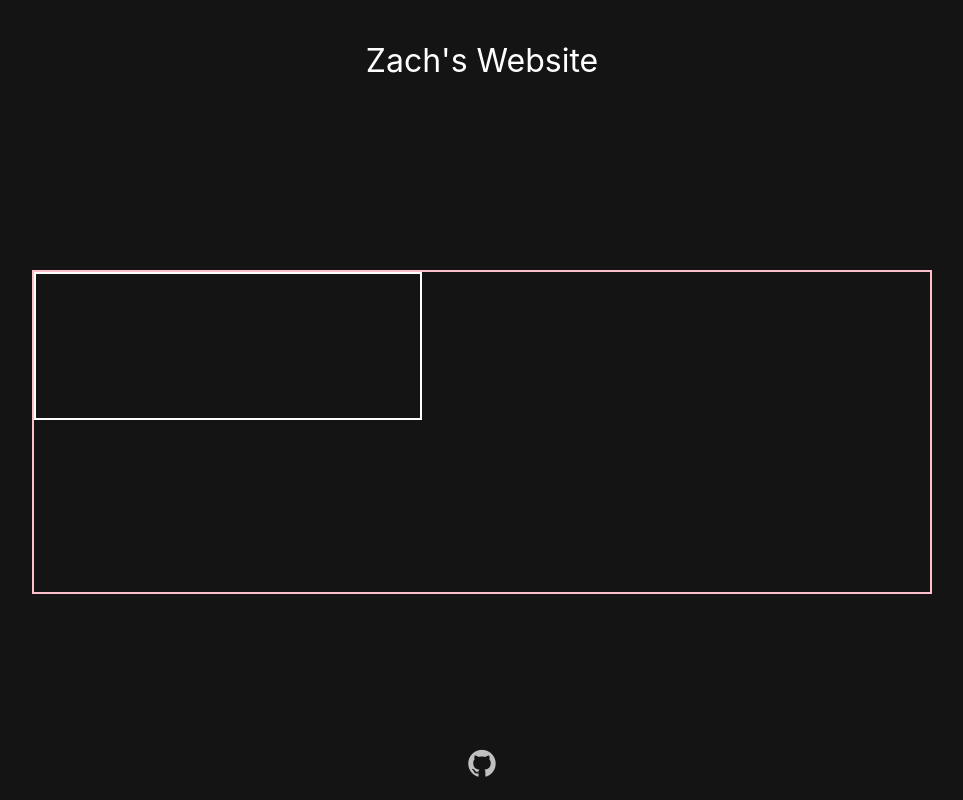
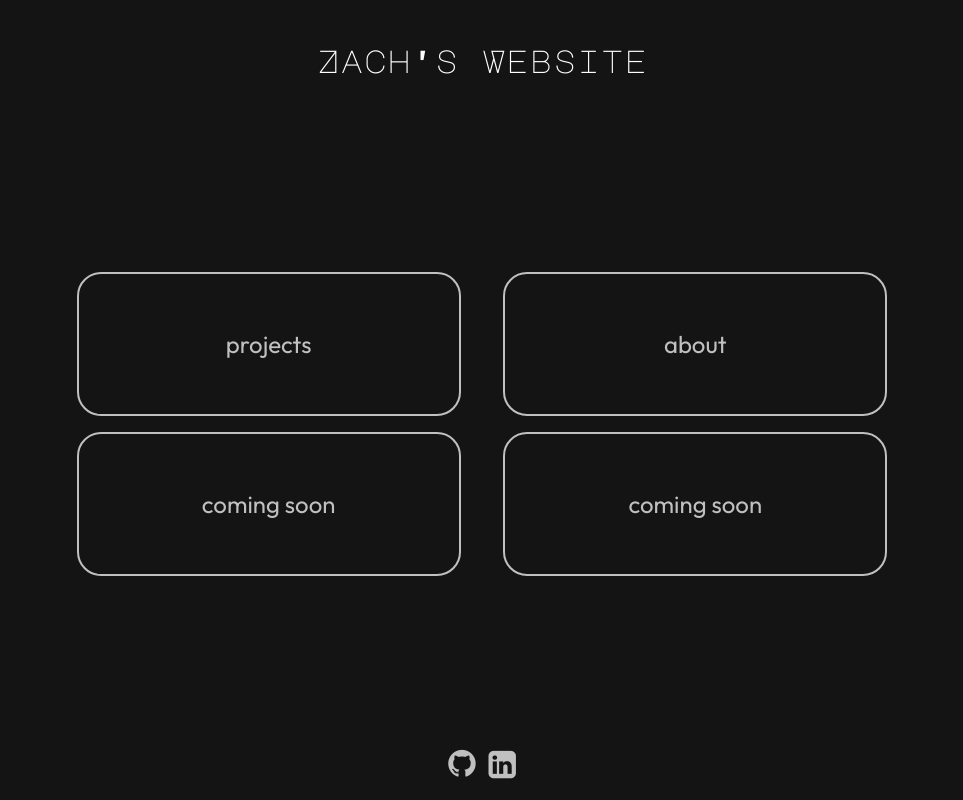
Before and after one commit to ZachNobles/ZachNobles.github.io, a React (Create React App) app: page / in a window 1280 px wide. Shown: the whole page, without its empty margins (158-1121 px from the left). Built offline with nearby package versions, Linux system fonts and the light colour scheme.

Commit message:
home page done

```diff
--- a/public/index.html
+++ b/public/index.html
@@ -10,7 +10,14 @@
       content="Zach Nobles' portfolio"
     />
     <link rel="manifest" href="%PUBLIC_URL%/manifest.json" />
+
     <link rel="stylesheet" href="https://cdnjs.cloudflare.com/ajax/libs/font-awesome/4.7.0/css/font-awesome.min.css">
+
+    <link rel="preconnect" href="https://fonts.googleapis.com">
+    <link rel="preconnect" href="https://fonts.gstatic.com" crossorigin>
+    <link href="https://fonts.googleapis.com/css2?family=Major+Mono+Display&display=swap" rel="stylesheet">
+    <link href="https://fonts.googleapis.com/css2?family=Outfit:wght@100..900&display=swap" rel="stylesheet">
+
     <title>Zach's Website</title>
   </head>
   <body data-theme="dark">
--- a/src/App.css
+++ b/src/App.css
@@ -1,8 +1,13 @@
 body[data-theme="dark"] {
+  --silver: #c0c0c0;
+
   --background-color: RGB(20, 20, 20);
   --text-color: white;
-  --logo-default: #c0c0c0;
+  --logo-default: var(--silver);
   --logo-hover: white;
+
+  --button-text: var(--silver);
+  --button-border: var(--silver);
 }
 
 
@@ -10,6 +15,19 @@ body {
   background-color: var(--background-color);
   color: var(--text-color);
 
+}
+
+.glyph {
+  font-family: "Major Mono Display", serif;
+  font-weight: 400;
+  font-style: normal;
+}
+
+.geometric {
+  font-family: "Outfit", serif;
+  font-optical-sizing: auto;
+  font-weight: 400;
+  font-style: normal;
 }
 
 .main-content {
@@ -21,12 +39,25 @@ body {
   align-items: center;
 }
 
-#github-link {
+#github-link, #linkedin {
   color: var(--logo-default);
   transition: 150ms;
 }
 
-#github-link:hover {
+#github-link:hover, #linkedin:hover {
   color: var(--logo-hover);
   transform: scale(110%);
 }
+
+.buttonBackground {
+  background-color: var(--background-color);
+  color: var(--button-text);
+  text-decoration: none;
+  border-color: var(--button-border);
+
+  transition: border 150ms;
+}
+
+.buttonBackground:hover {
+  border: transparent;
+}
--- a/src/components/Footer/footer.css
+++ b/src/components/Footer/footer.css
@@ -11,3 +11,7 @@
 #github-logo {
     font-size: 2rem;
 }
+
+#linkedin {
+    font-size: 2rem;
+}
--- a/src/components/Footer/footer.jsx
+++ b/src/components/Footer/footer.jsx
@@ -2,7 +2,8 @@ import "./footer.css";
 
 const Footer = () => {
     return <div className="footer">
-        <a href="https://github.com/ZachNobles" target="_blank" rel="noreferrer" id="github-link"><i class="fa fa-github" id="github-logo"></i></a>
+        <a href="https://github.com/ZachNobles" target="_blank" rel="noreferrer" id="github-link"><i className="fa fa-github" id="github-logo"></i></a>
+        <a href="https://www.linkedin.com/in/zachary-nobles/" target="_blank" rel="noreferrer" id="linkedin"><i class="fa fa-linkedin-square"></i></a>
     </div>;
 }
 
--- a/src/components/Header/header.jsx
+++ b/src/components/Header/header.jsx
@@ -2,7 +2,7 @@ import "./header.css";
 
 const Header = () => {
     return <div className="header">
-        <p>Zach's Website</p>
+        <p className="glyph header-text">Zach's Website</p>
     </div>;
 }
 
--- a/src/components/Nav/button.jsx
+++ b/src/components/Nav/button.jsx
@@ -1,5 +1,21 @@
 export function NavButton(link, label) {
     return(
-        <a href={link} aria-label={label} className="NavButton"></a>
+        <a
+        href={link}
+        aria-label={label}
+        className="NavButton"
+        onMouseEnter={randomizeBackground}>
+            <div className="buttonBackground">{link}</div>
+        </a>
     );
 }
+
+function randomizeBackground(event) {
+    let gradient = `linear-gradient(${Math.floor(Math.random() * 360)}deg, #6a19d5, #c0c0c0)`
+
+    if (event.target.classList.contains("NavButton")) {
+        event.target.style.backgroundImage = gradient;
+    } else if (event.target.classList.contains("buttonBackground")) {
+        event.target.parentElement.style.background = gradient;
+    }
+}
--- a/src/components/Nav/nav.css
+++ b/src/components/Nav/nav.css
@@ -1,12 +1,39 @@
 #nav {
     width: 70vw;
     height: 40vh;
-    border: 2px solid pink;
+
+    display: flex;
+    flex-direction: row;
+    justify-content: space-evenly;
+    flex-wrap: wrap;
 }
 
 .NavButton {
     display: block;
     width: 30vw;
+    min-width: 30vw;
     height: 18vh;
-    border: 2px solid white;
+
+    display: flex;
+    justify-content: center;
+    align-items: center;
+    border-radius: 1.5rem;
+
+    z-index: 1;
+    text-decoration: none;
 }
+
+.buttonBackground {
+    min-width: calc(30vw - 4px);
+    height: calc(18vh - 4px);
+    display: flex;
+    justify-content: center;
+    align-items: center;
+
+    border: 2px solid;
+    border-radius: 1.5rem;
+
+    font-size: 1.5rem;
+
+    z-index: 2;
+}
--- a/src/components/Nav/nav.jsx
+++ b/src/components/Nav/nav.jsx
@@ -3,7 +3,10 @@ import "./nav.css"
 
 const Nav = () => {
     return <div id="nav">
-        {NavButton("about", "sss")}
+        {NavButton("projects", "projects")}
+        {NavButton("about", "about")}
+        {NavButton("coming soon", "nothing here yet")}
+        {NavButton("coming soon", "nothing here yet")}
     </div>;
 }
 
--- a/src/index.css
+++ b/src/index.css
@@ -1,6 +1,6 @@
 body {
   margin: 0;
-  font-family: -apple-system, BlinkMacSystemFont, 'Segoe UI', 'Roboto', 'Oxygen',
+  font-family: "Outfit", -apple-system, BlinkMacSystemFont, 'Segoe UI', 'Roboto', 'Oxygen',
     'Ubuntu', 'Cantarell', 'Fira Sans', 'Droid Sans', 'Helvetica Neue',
     sans-serif;
   -webkit-font-smoothing: antialiased;
```
